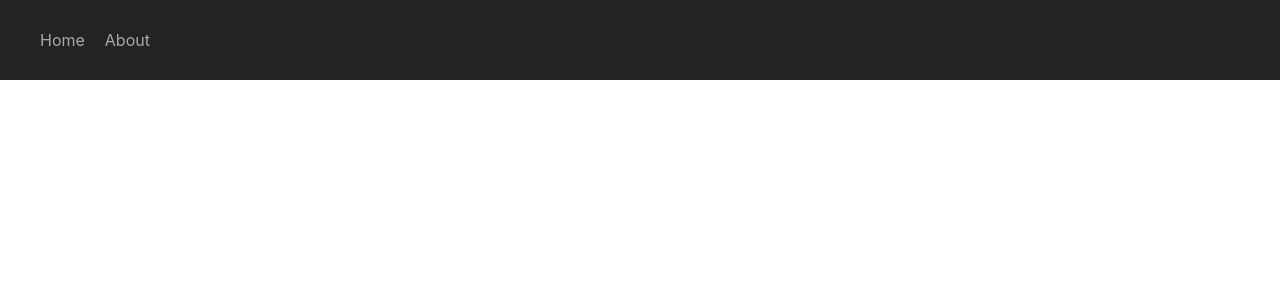
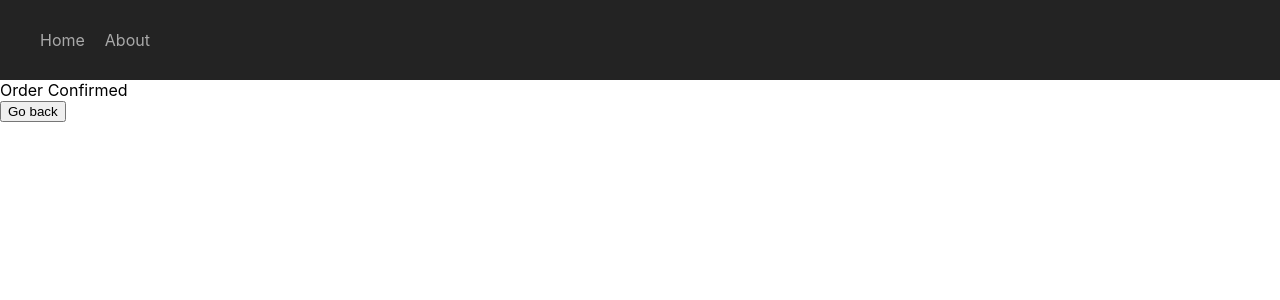
Before and after one commit to hardikd-zignuts/React-Router-Tutorial, a React (Create React App) app: page /order-summary in a window 1280 px wide. Before the commit this address had no page. Shown: the top 300 px of the page. Built offline with nearby package versions, Linux system fonts and the light colour scheme.

Commit message:
Programmatically navigation using useNavigate Hook

```diff
--- a/src/App.js
+++ b/src/App.js
@@ -3,6 +3,7 @@
 import About from './components/About.jsx'
 import Home from './components/Home.jsx'
 import Navbar from "./components/Navbar.jsx";
+import OrderSummary from "./components/OrderSummary.jsx";
 
 function App() {
   return (
@@ -11,6 +12,7 @@
       <Routes>
         <Route path='/' element={<Home />} />
         <Route path='about' element={<About />} />
+        <Route path='order-summary' element={<OrderSummary />} />
       </Routes>
     </>
   );
--- a/src/components/Home.jsx
+++ b/src/components/Home.jsx
@@ -1,11 +1,14 @@
-import React from 'react'
+import React from "react";
+import { useNavigate } from "react-router-dom";
 
 const Home = () => {
+  const navigate = useNavigate();
   return (
-    <div>
-      Home Page
-    </div>
-  )
-}
+    <>
+      <div>Home Page</div>
+      <button onClick={() => navigate("order-summary")}>Place Order</button>
+    </>
+  );
+};
 
-export default Home
+export default Home;
--- /dev/null
+++ b/src/components/OrderSummary.jsx
@@ -0,0 +1,15 @@
+import React from "react";
+import { useNavigate } from "react-router-dom";
+
+const OrderSummary = () => {
+  const navigate = useNavigate();
+  return (
+    <>
+      <div>Order Confirmed</div>
+      {/* use -1 for route previous web page  */}
+      <button onClick={() => navigate(-1)}>Go back</button>
+    </>
+  );
+};
+
+export default OrderSummary;
```
